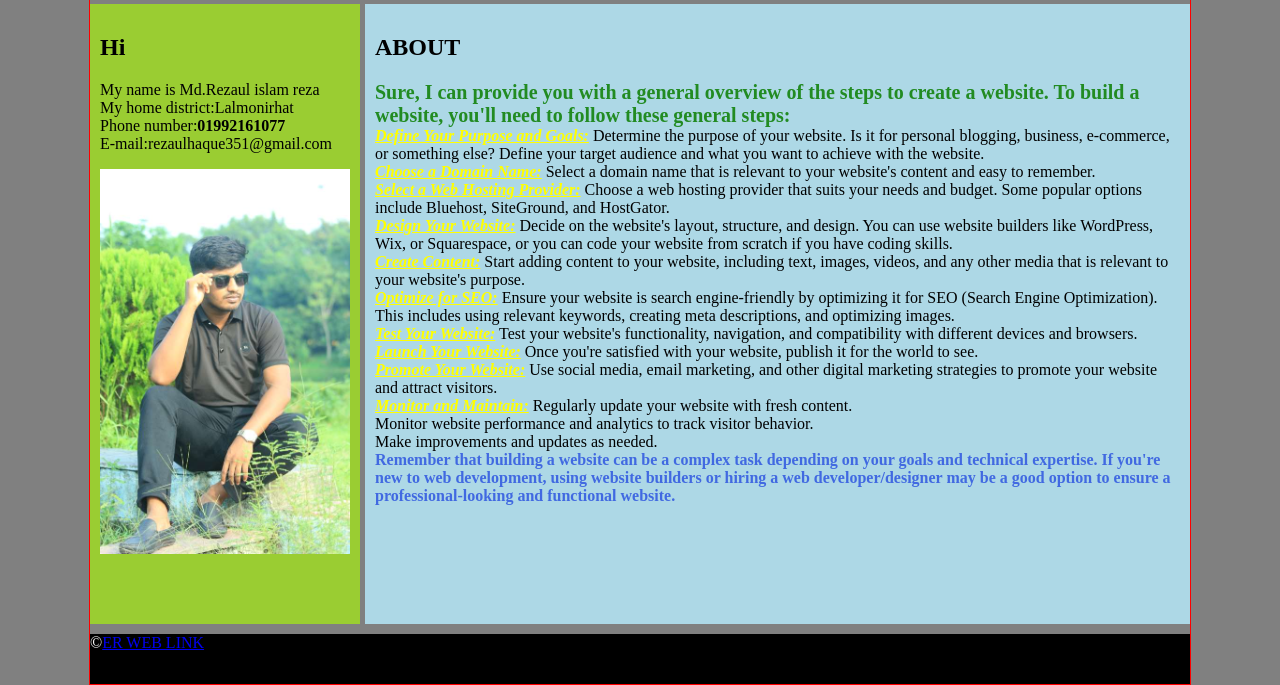
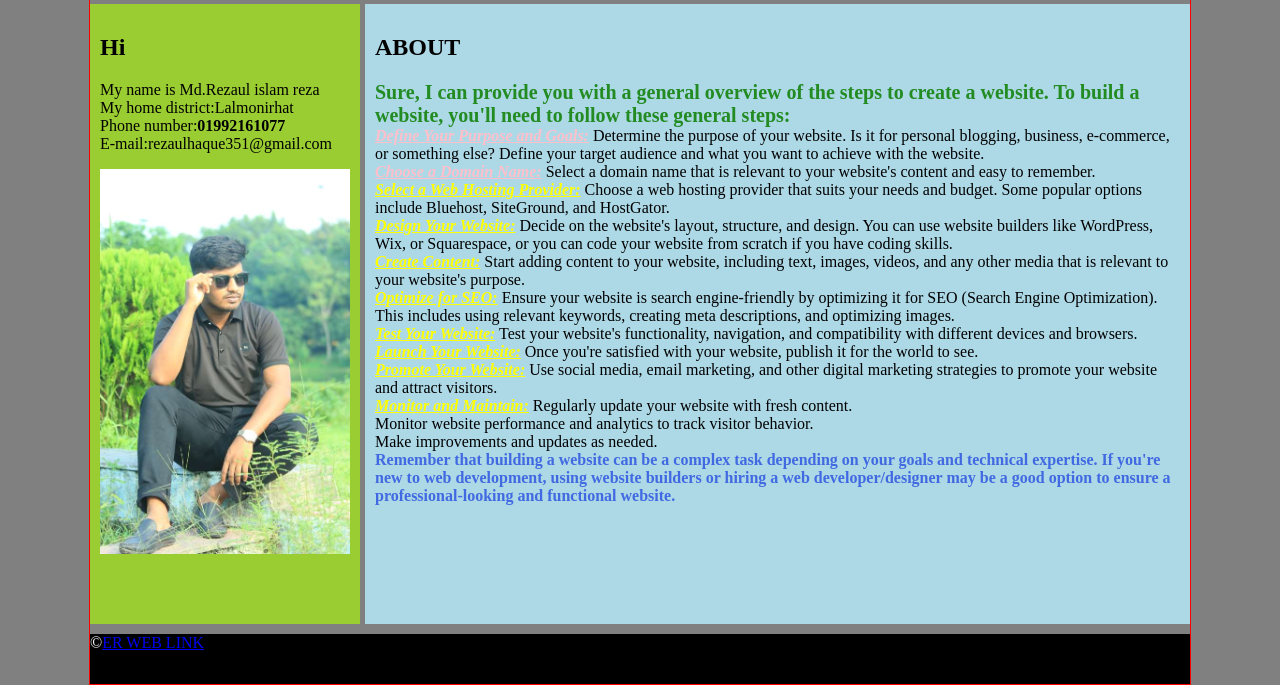
Before and after one commit to REZAUL-12/mywebsite, a plain HTML site: page about.html in a window 1280 px wide. Shown: the part 217-902 px from the top of the page. Drawn offline with Linux system fonts and the light colour scheme.

Commit message:
Update about.html

```diff
--- a/about.html
+++ b/about.html
@@ -33,11 +33,11 @@
 			<h1>ABOUT</h1>
 			<p><b style="color:forestgreen; font-size: 20px;">Sure, I can provide you with a general overview of the steps to create a website. To build a website, you'll need to follow these general steps:</b><br>
 
-   <i style="color: yellow;"><b><u> Define Your Purpose and Goals:</u></b></i>
+   <i style="color:pink ;"><b><u> Define Your Purpose and Goals:</u></b></i>
         Determine the purpose of your website. Is it for personal blogging, business, e-commerce, or something else?
         Define your target audience and what you want to achieve with the website.<br>
 
-   <i style="color: yellow;"><b> <u>Choose a Domain Name:</u></b></i>
+   <i style="color:pink;"><b> <u>Choose a Domain Name:</u></b></i>
         Select a domain name that is relevant to your website's content and easy to remember.<br>
 
     <i style="color: yellow;"><b><u>Select a Web Hosting Provider:</u></b></i>
```
